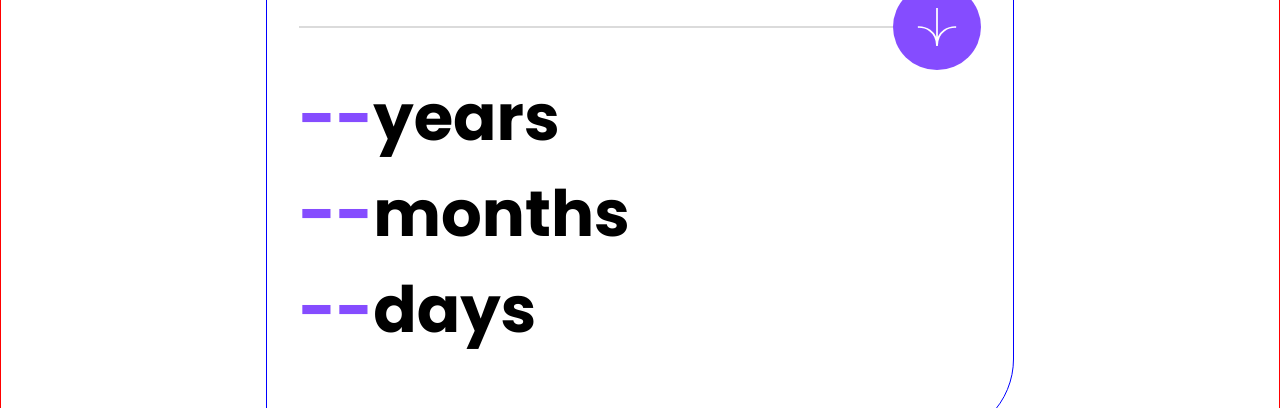
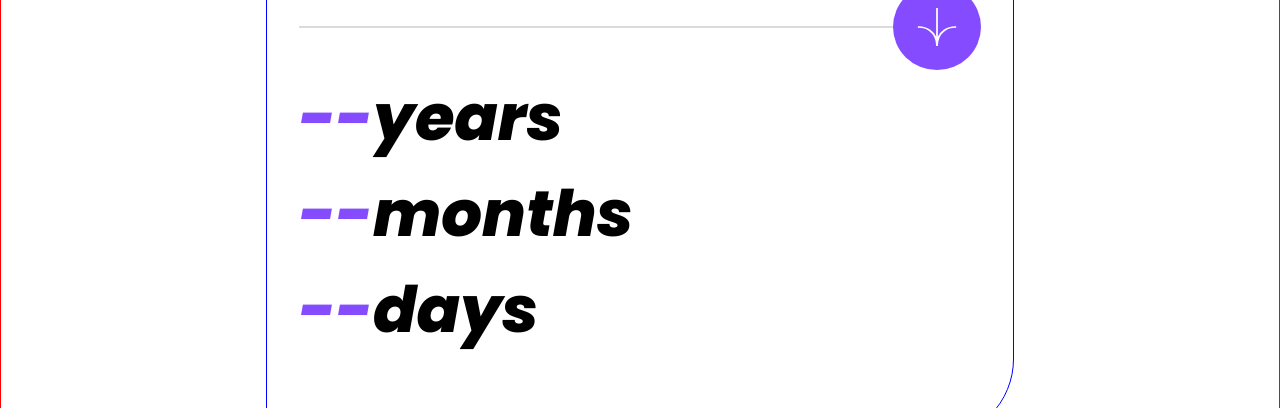
Before and after one commit to SerPet-eng/Age-Calculator-App, a React (Vite) app: page / in a window 1280 px wide. Shown: the part 278-686 px from the top of the page. Built offline with nearby package versions, Linux system fonts and the light colour scheme.

Commit message:
Adding Italic to the h1💬✨➕

```diff
--- a/src/css/style.css
+++ b/src/css/style.css
@@ -180,6 +180,7 @@ body {
 }
 .hero h1 {
   font-size: 4rem;
+  font-style: italic;
 }
 .hero h1 span {
   color: hsl(259, 100%, 65%);
--- a/src/scss/_hero.scss
+++ b/src/scss/_hero.scss
@@ -5,6 +5,7 @@
   flex-direction: column;
   h1 {
     font-size: 4rem;
+    font-style: italic;
     span {
       color: $clrPrimary_Purple;
     }
```
Also changed, not shown: 1 other file (tests, documents, lock files or other folders).
